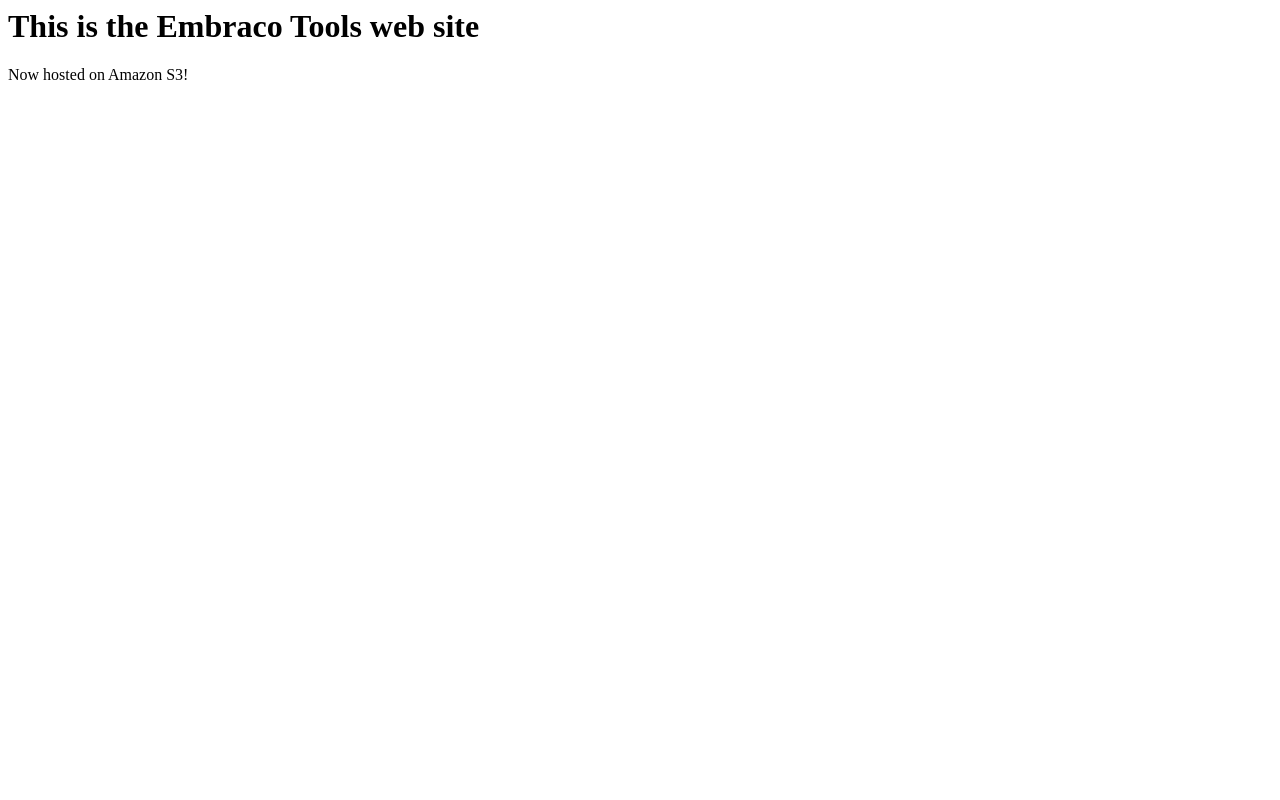
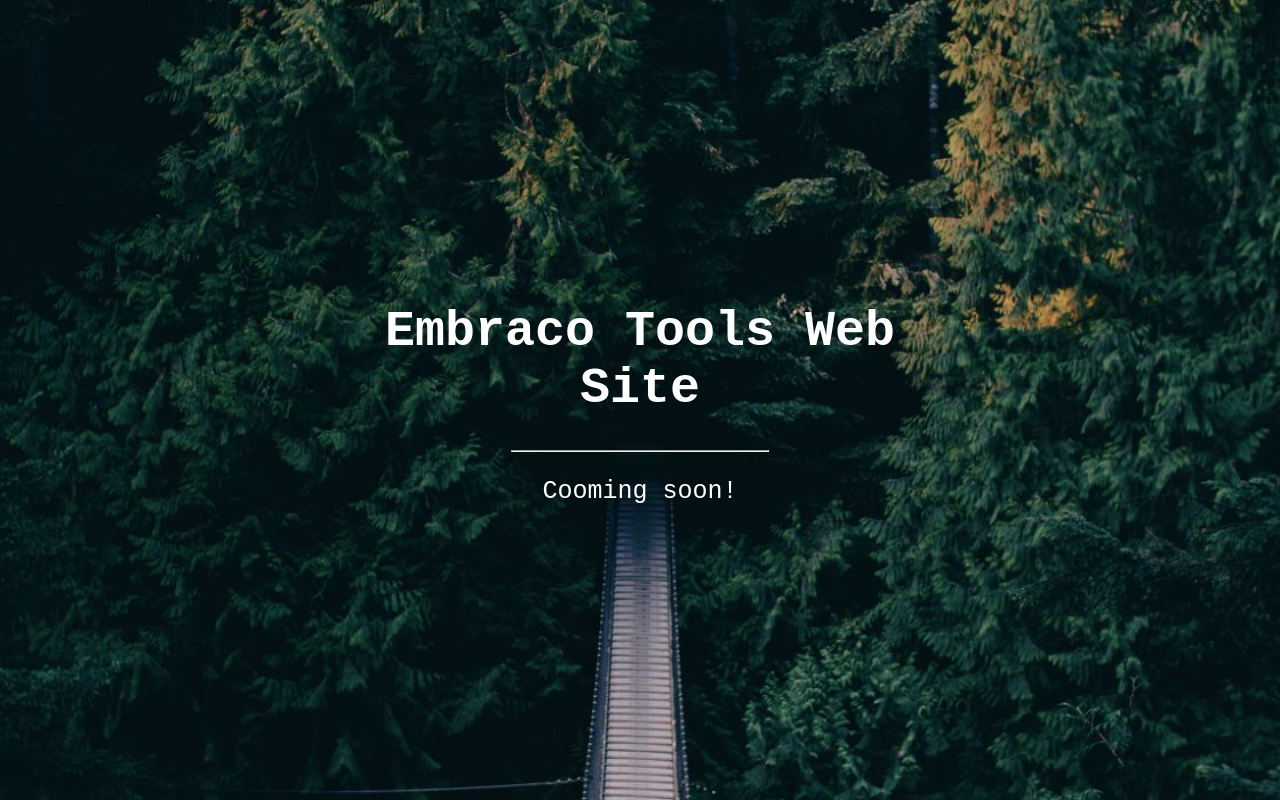
Before and after one commit to Embraco/tools.embraco.com, a plain HTML site: page index.html in a window 1280 px wide. Drawn offline with Linux system fonts and the light colour scheme.

Commit message:
New home page

```diff
--- a/index.html
+++ b/index.html
@@ -1,9 +1,44 @@
-<html xmlns="http://www.w3.org/1999/xhtml" >
-<head>
-    <title>Embraco Tools Site</title>
-</head>
+<!DOCTYPE html>
+<html>
+<style>
+body, html {
+  height: 100%;
+  margin: 0;
+}
+
+.bgimg {
+  background-image: url('images/forestbridge.jpg');
+  height: 100%;
+  background-position: center;
+  background-size: cover;
+  position: relative;
+  color: white;
+  font-family: "Courier New", Courier, monospace;
+  font-size: 25px;
+}
+
+.middle {
+  position: absolute;
+  top: 50%;
+  left: 50%;
+  transform: translate(-50%, -50%);
+  text-align: center;
+}
+
+hr {
+  margin: auto;
+  width: 40%;
+}
+</style>
 <body>
-  <h1>This is the Embraco Tools web site</h1>
-  <p>Now hosted on Amazon S3!</p>
+
+<div class="bgimg">
+  <div class="middle">
+    <h1>Embraco Tools Web Site</h1>
+    <hr>
+    <p>Cooming soon!</p>
+  </div>
+</div>
+
 </body>
 </html>
```
Also changed, not shown: images/forestbridge.jpg (added).
